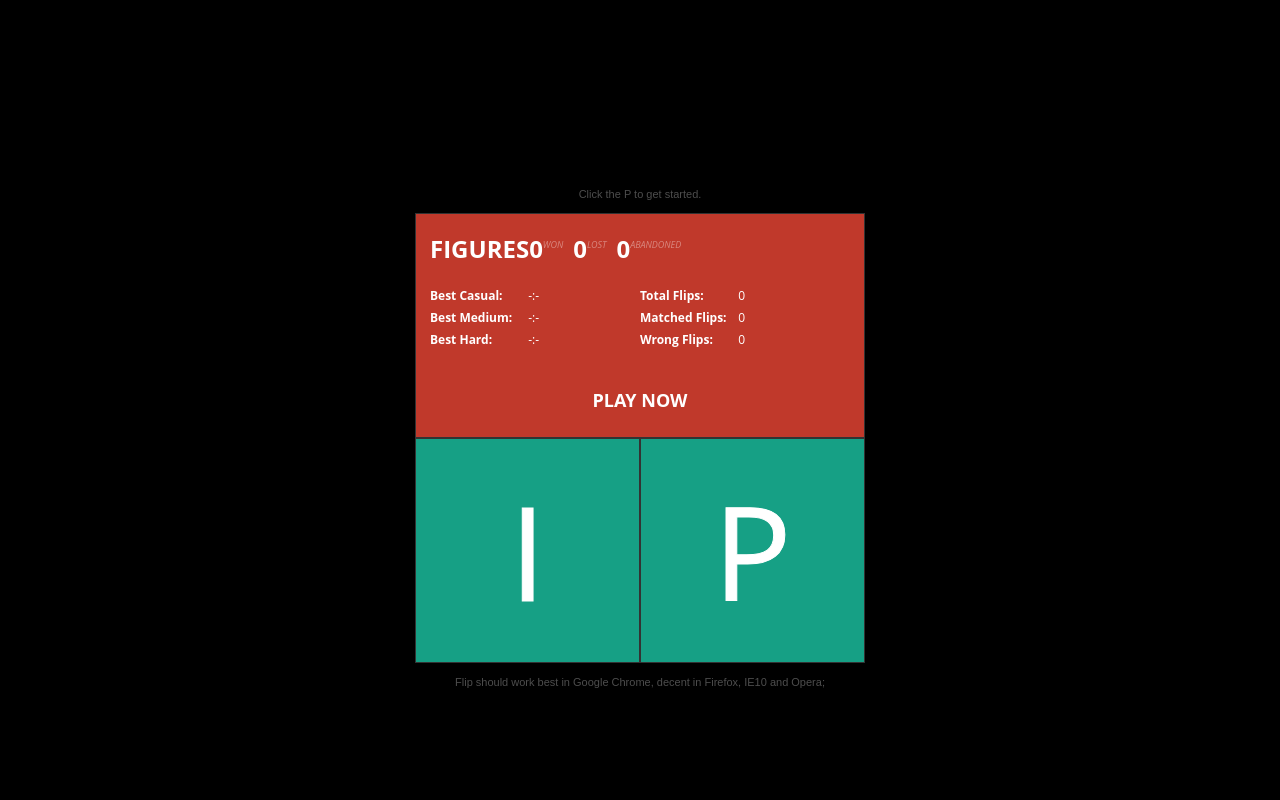
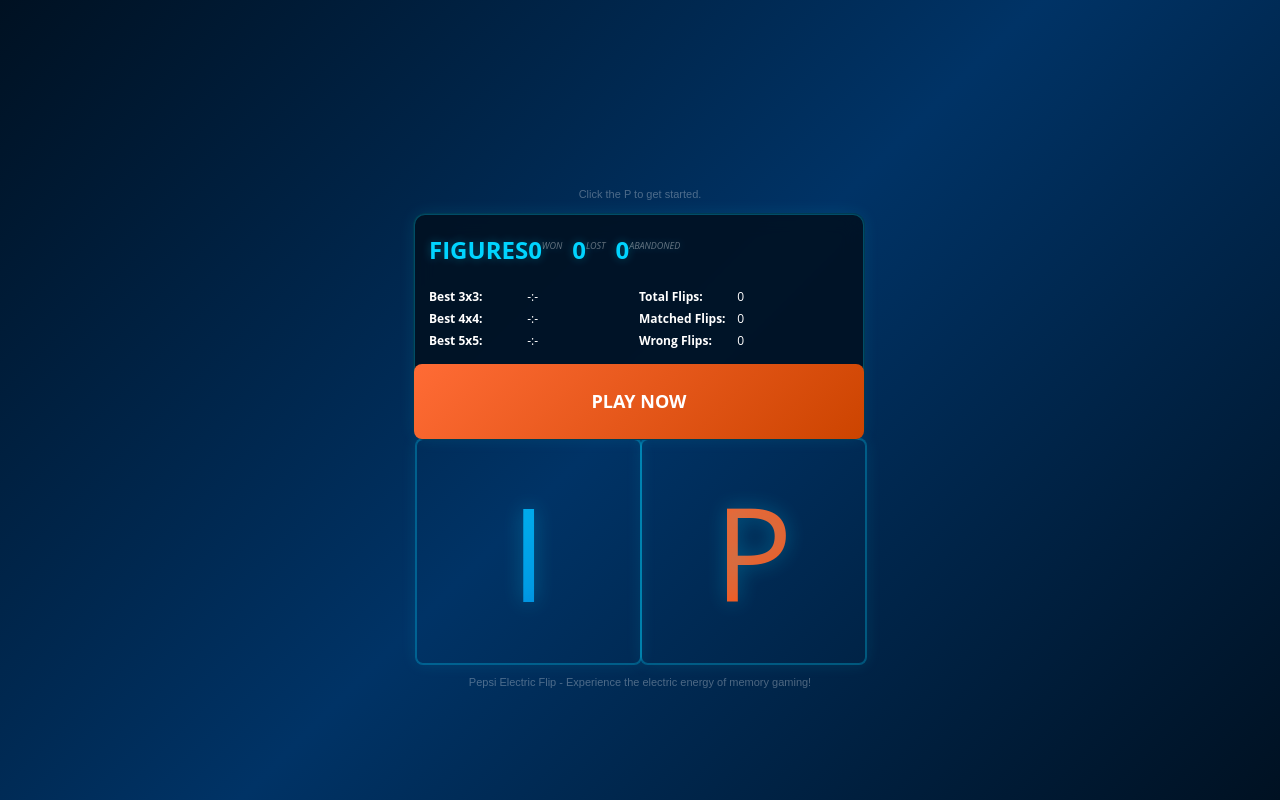
Before and after one commit to varunsalgarkar/flipreact, a React (Vite) app: page / in a window 1280 px wide. Both pictures are taken after a click on the button 527 px from the left and 325 px from the top of the page. Built offline with nearby package versions, Linux system fonts and the light colour scheme; a web font is replaced by a local one.

Commit message:
Transform to Pepsi Electric themed game with custom grids

```diff
--- a/index.html
+++ b/index.html
@@ -4,7 +4,7 @@
     <meta charset="UTF-8" />
     <link rel="icon" type="image/svg+xml" href="/vite.svg" />
     <meta name="viewport" content="width=device-width, initial-scale=1.0" />
-    <title>flip-react</title>
+    <title>Pepsi Electric Flip - Memory Game</title>
   </head>
   <body>
     <div id="root"></div>
--- a/src/components/Logo.jsx
+++ b/src/components/Logo.jsx
@@ -2,14 +2,14 @@ import React, { useEffect, useMemo, useState } from "react";
 import styles from "../styles/Logo.module.css";
 import { useLocalStats } from "../hooks/useLocalStats.js";
 
-const LEVELS = [
-  { label: "Casual", value: 8 },
-  { label: "Medium", value: 18 },
-  { label: "Hard",   value: 32 },
+const GRID_SIZES = [
+  { label: "3x3", value: 9 },
+  { label: "4x4", value: 16 },
+  { label: "5x5", value: 25 },
 ];
 
 export default function Logo({ onPlay, lastResult }) {
-  const [active, setActive] = useState(null); // "F" | "I" | "P" | null
+  const [active, setActive] = useState(null); // "F" | "L" | "I" | "P" | null
   const { stats, initIfEmpty, bumpGameTotals, toTime } = useLocalStats();
 
   // Mirror original behavior: when coming back with "nice"/"fail"
@@ -49,9 +49,9 @@ export default function Logo({ onPlay, lastResult }) {
               </h2>
 
               <ul>
-                <li><b>Best Casual:</b> <span>{toTime(stats.flip_casual)}</span></li>
-                <li><b>Best Medium:</b> <span>{toTime(stats.flip_medium)}</span></li>
-                <li><b>Best Hard:</b>   <span>{toTime(stats.flip_hard)}</span></li>
+                <li><b>Best 3x3:</b> <span>{toTime(stats.flip_3x3)}</span></li>
+                <li><b>Best 4x4:</b> <span>{toTime(stats.flip_4x4)}</span></li>
+                <li><b>Best 5x5:</b> <span>{toTime(stats.flip_5x5)}</span></li>
               </ul>
 
               <ul>
@@ -75,11 +75,30 @@ export default function Logo({ onPlay, lastResult }) {
         </div>
       </div>
 
-      {/* L (center visual only) */}
-      <div className="card active twist">
+      {/* L - Grid Levels */}
+      <div
+        className={`card left ${active === "L" ? "active" : ""}`}
+        onClick={() => setActive((p) => (p === "L" ? null : "L"))}
+        role="button"
+        aria-label="Choose grid size"
+      >
         <div className="flipper">
-          <div className="b f">
-            <div className="c2">{logoLetters[1]}</div>
+          <div className="f c2">{logoLetters[1]}</div>
+          <div className="b contentbox levels">
+            {GRID_SIZES.map((grid) => (
+              <a
+                key={grid.value}
+                href="#"
+                className="play"
+                onClick={(e) => {
+                  e.preventDefault();
+                  onPlay(grid.value);
+                }}
+                data-level={grid.value}
+              >
+                {grid.label}
+              </a>
+            ))}
           </div>
         </div>
       </div>
@@ -97,7 +116,7 @@ export default function Logo({ onPlay, lastResult }) {
             <div className="padded">
               <h2>Instructions</h2>
               <p>Press [p] to pause, or [ESC] to abandon game.</p>
-              <p>Flip is a timed card memory game. Click the green cards and try to find matching symbols.</p>
+              <p>Flip is a timed card memory game. Click the blue cards and try to find matching symbols.</p>
               <p>Uncover two matching symbols at once to eliminate them.</p>
               <p>Clear all cards before time runs out to win. Have fun FLIPing!</p>
             </div>
@@ -114,27 +133,27 @@ export default function Logo({ onPlay, lastResult }) {
       >
         <div className="flipper">
           <div className="f c4">{logoLetters[3]}</div>
-          <div className="b contentbox levels">
-            {LEVELS.map((l) => (
+          <div className="b contentbox instructions">
+            <div className="padded">
+              <h2>Welcome to Pepsi Electric Flip!</h2>
+              <p>Choose your grid size from the L tile or click here to start with 4x4.</p>
               <a
-                key={l.value}
-                href="#"
-                className="play"
+                href="#play"
+                className="playnow"
                 onClick={(e) => {
                   e.preventDefault();
-                  onPlay(l.value);
+                  onPlay(16); // Default 4x4
                 }}
-                data-level={l.value}
               >
-                {l.label}
+                Start 4x4 Game
               </a>
-            ))}
+            </div>
           </div>
         </div>
       </div>
 
       <p className="info">
-        Flip should work best in Google Chrome, decent in Firefox, IE10 and Opera;
+        Pepsi Electric Flip - Experience the electric energy of memory gaming!
       </p>
     </div>
   );
--- a/src/hooks/useLocalStats.js
+++ b/src/hooks/useLocalStats.js
@@ -4,9 +4,9 @@ const DEFAULTS = {
   flip_won: 0,
   flip_lost: 0,
   flip_abandoned: 0,
-  flip_casual: "-:-",
-  flip_medium: "-:-",
-  flip_hard: "-:-",
+  flip_3x3: "-:-",
+  flip_4x4: "-:-",
+  flip_5x5: "-:-",
   flip_matched: 0,
   flip_wrong: 0,
 };
@@ -29,9 +29,9 @@ export function useLocalStats() {
       flip_won: +get("flip_won"),
       flip_lost: +get("flip_lost"),
       flip_abandoned: +get("flip_abandoned"),
-      flip_casual: get("flip_casual"),
-      flip_medium: get("flip_medium"),
-      flip_hard: get("flip_hard"),
+      flip_3x3: get("flip_3x3"),
+      flip_4x4: get("flip_4x4"),
+      flip_5x5: get("flip_5x5"),
       flip_matched: +get("flip_matched"),
       flip_wrong: +get("flip_wrong"),
     };
@@ -43,8 +43,8 @@ export function useLocalStats() {
     return `${s}s`;
   }, []);
 
-  const recordBestTime = useCallback((difficultyKey, elapsedMs) => {
-    const key = `flip_${difficultyKey}`;
+  const recordBestTime = useCallback((gridKey, elapsedMs) => {
+    const key = `flip_${gridKey}`;
     const current = get(key);
     if (current === "-:-" || Number(current) > elapsedMs) {
       set(key, String(elapsedMs));
--- a/src/styles/globals.css
+++ b/src/styles/globals.css
@@ -1,14 +1,16 @@
 /* base */
 :root { color-scheme: dark; }
 html, body, #root, #app { height: 100%; }
-body, html { margin:0; font: normal 0/0 Arial, Helvetica, sans-serif; background:#000; overflow:hidden; color:#fff;
+body, html { margin:0; font: normal 0/0 Arial, Helvetica, sans-serif;
+  background: linear-gradient(135deg, #001122 0%, #003366 50%, #001122 100%);
+  overflow:hidden; color:#fff;
   -webkit-touch-callout:none; -webkit-user-select:none; -khtml-user-select:none; -moz-user-select:none; -ms-user-select:none; user-select:none;
 }
 body, html, .flipper, .f, .b, #g { width:100%; height:100%; }
 
 /* reset (light) */
 a { text-decoration:none; color:#fff; display:block; font:bold 18px/75px 'Open Sans', sans-serif; text-transform:uppercase; text-align:center; padding:0; margin:0 1px; }
-a:hover{ color:#fff; background:rgba(255,255,255,.1); }
+a:hover{ color:#00d4ff; background:rgba(0, 212, 255, 0.1); }
 
 @font-face{
   font-family: "GeneralFoundicons"; font-weight:normal; font-style:normal;
@@ -41,45 +43,117 @@ a:hover{ color:#fff; background:rgba(255,255,255,.1); }
 
 /* GAME SCREEN */
 #g{ margin-top:4px; position:relative; }
-#g .timer{ width:0%; height:5px; position:absolute; top:0; background:#C0392B; z-index:1; }
+#g .timer{ width:0%; height:5px; position:absolute; top:0;
+  background: linear-gradient(90deg, #00d4ff 0%, #ff6b35 100%);
+  z-index:1; box-shadow: 0 0 10px rgba(0, 212, 255, 0.5); }
 @keyframes timer { 100% { width:100%; } }
-.pause{ position:absolute; width:100%; height:100%; left:0; top:0; z-index:100; background:rgba(51, 51, 51, 0.78) }
-.pause::before{ content:'PAUSED'; width:100%; position:absolute; margin-top:-100px; top:50%; background:#C0392B; color:#fff; font:bold 80px/200px 'Open Sans';
-  display:block; text-align:center; }
+.pause{ position:absolute; width:100%; height:100%; left:0; top:0; z-index:100;
+  background:rgba(0, 17, 34, 0.9); backdrop-filter: blur(5px); }
+.pause::before{ content:'PAUSED'; width:100%; position:absolute; margin-top:-100px; top:50%;
+  background: linear-gradient(135deg, #00d4ff, #ff6b35);
+  -webkit-background-clip: text; -webkit-text-fill-color: transparent;
+  color:#00d4ff; font:bold 80px/200px 'Open Sans';
+  display:block; text-align:center; text-shadow: 0 0 20px rgba(0, 212, 255, 0.5); }
 
 /* cards */
 #g .found{ display:inline-block; }
 .card{ display:inline-block; -webkit-perspective:1000; perspective:1000; }
-.card:not(.active):hover{ opacity:.8; }
+.card:not(.active):hover{ opacity:.8; transform: scale(1.02); }
 .card .b::before{
   content: attr(data-f);
   display:block; font:normal 100px/100px "GeneralFoundicons";
   position:absolute; top:50%; margin-top:-50px; width:100%; text-align:center;
+  color: #00d4ff; text-shadow: 0 0 10px rgba(0, 212, 255, 0.5);
 }
 .flipper{ position:relative; transform-style: preserve-3d; }
-.f, .b{ position:absolute; top:0; left:0; box-shadow:inset 0 0 0 1px #333; backface-visibility:hidden; width:100%; height:100%; }
-.f{ background:#16A085; z-index:1; }
-.b{ background:#C0392B; opacity:0; }
+.f, .b{ position:absolute; top:0; left:0;
+  box-shadow:inset 0 0 0 1px rgba(0, 212, 255, 0.3), 0 0 15px rgba(0, 212, 255, 0.1);
+  backface-visibility:hidden; width:100%; height:100%; border-radius: 8px; }
+.f{ background: linear-gradient(135deg, #0066cc 0%, #004499 100%); z-index:1;
+  border: 1px solid rgba(0, 212, 255, 0.3); }
+.b{ background: linear-gradient(135deg, #ff6b35 0%, #cc4400 100%); opacity:0;
+  border: 1px solid rgba(255, 107, 53, 0.3); }
 .card.active .b{ z-index:2; opacity:1; }
-.card, .flipper, .logo .b{ transition:400ms; }
+.card, .flipper, .logo .b{ transition:400ms ease-in-out; }
 .card.active .flipper, .b{ transform: rotateY(180deg); }
-.logo .f, .card .b::before, .pause::before{ -webkit-text-stroke: 1px #fff; }
+.logo .f{
+  background: linear-gradient(135deg, #00d4ff, #ff6b35);
+  -webkit-background-clip: text; -webkit-text-fill-color: transparent;
+  text-shadow: 0 0 20px rgba(0, 212, 255, 0.3);
+}
+.card .b::before, .pause::before{ -webkit-text-stroke: 1px rgba(0, 212, 255, 0.3); }
+
+/* Pepsi Electric color scheme for logo cards */
+.logo .c1 {
+  background: linear-gradient(135deg, #00d4ff, #0099cc);
+  -webkit-background-clip: text; -webkit-text-fill-color: transparent;
+}
+.logo .c2 {
+  background: linear-gradient(135deg, #ff6b35, #cc4400);
+  -webkit-background-clip: text; -webkit-text-fill-color: transparent;
+}
+.logo .c3 {
+  background: linear-gradient(135deg, #00d4ff, #0066cc);
+  -webkit-background-clip: text; -webkit-text-fill-color: transparent;
+}
+.logo .c4 {
+  background: linear-gradient(135deg, #ff6b35, #ff4400);
+  -webkit-background-clip: text; -webkit-text-fill-color: transparent;
+}
+
+/* Enhanced content boxes */
+.logo .contentbox {
+  background: rgba(0, 17, 34, 0.9);
+  backdrop-filter: blur(10px);
+  border: 1px solid rgba(0, 212, 255, 0.2);
+  border-radius: 12px;
+}
+
+.logo .contentbox h2 {
+  color: #00d4ff;
+  text-shadow: 0 0 10px rgba(0, 212, 255, 0.3);
+}
+
+.logo .contentbox .play {
+  background: linear-gradient(135deg, #00d4ff, #0099cc);
+  border-radius: 8px;
+  margin: 2px;
+  transition: all 0.3s ease;
+}
+
+.logo .contentbox .play:hover {
+  background: linear-gradient(135deg, #ff6b35, #cc4400);
+  transform: translateY(-2px);
+  box-shadow: 0 5px 15px rgba(0, 212, 255, 0.3);
+}
+
+.logo .contentbox .playnow {
+  background: linear-gradient(135deg, #ff6b35, #cc4400);
+  border-radius: 8px;
+  transition: all 0.3s ease;
+}
+
+.logo .contentbox .playnow:hover {
+  background: linear-gradient(135deg, #00d4ff, #0099cc);
+  transform: translateY(-2px);
+  box-shadow: 0 5px 15px rgba(255, 107, 53, 0.3);
+}
 
 /* Responsive */
 @media all and (max-width:1680px) and (min-width:640px){
   .card .b::before{ font-size:90px; }
-  #g.medium .card .b::before{ font-size:70px; }
-  #g.hard .card .b::before{ font-size:50px; }
+  #g.grid4x4 .card .b::before{ font-size:70px; }
+  #g.grid5x5 .card .b::before{ font-size:50px; }
 }
 @media all and (max-width:640px) and (min-width:470px){
   .card .b::before{ font-size:90px; }
-  #g.medium .card .b::before{ font-size:60px; }
-  #g.hard .card .b::before{ font-size:50px; }
+  #g.grid4x4 .card .b::before{ font-size:60px; }
+  #g.grid5x5 .card .b::before{ font-size:50px; }
 }
 @media all and (max-width:470px){
   .card .b::before{ font-size:60px; }
-  #g.medium .card .b::before{ font-size:35px; -webkit-text-stroke:0; }
-  #g.hard .card .b::before{ font-size:32px; -webkit-text-stroke:0; }
+  #g.grid4x4 .card .b::before{ font-size:35px; -webkit-text-stroke:0; }
+  #g.grid5x5 .card .b::before{ font-size:32px; -webkit-text-stroke:0; }
 }
 @media all and (max-width:640px){
   a{ line-height:50px; font-size:13px; }
```
Also changed, not shown: src/components/GameBoard.jsx (+12 -13 lines), src/styles/GameBoard.module.css (+13 -6 lines).
